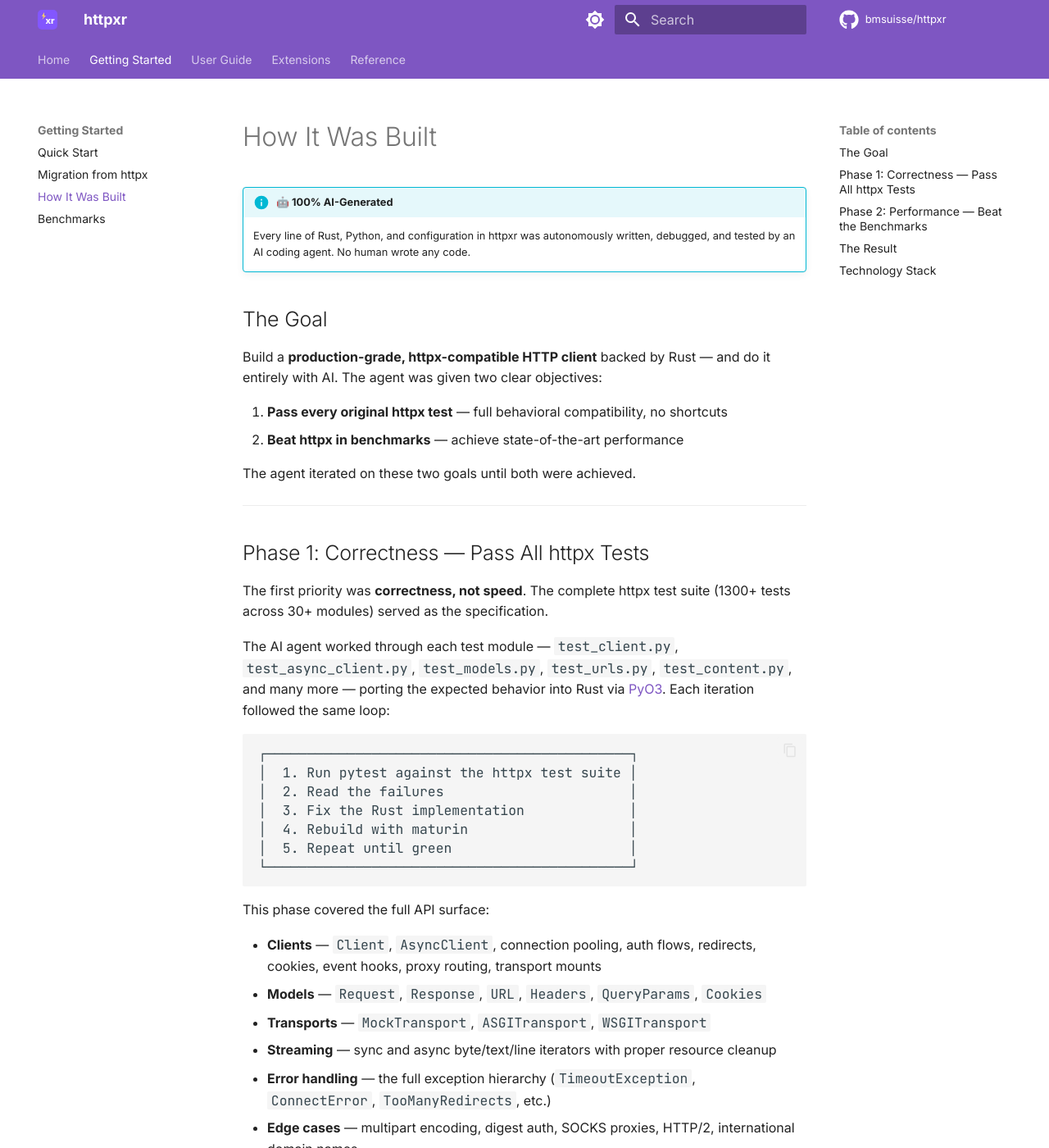
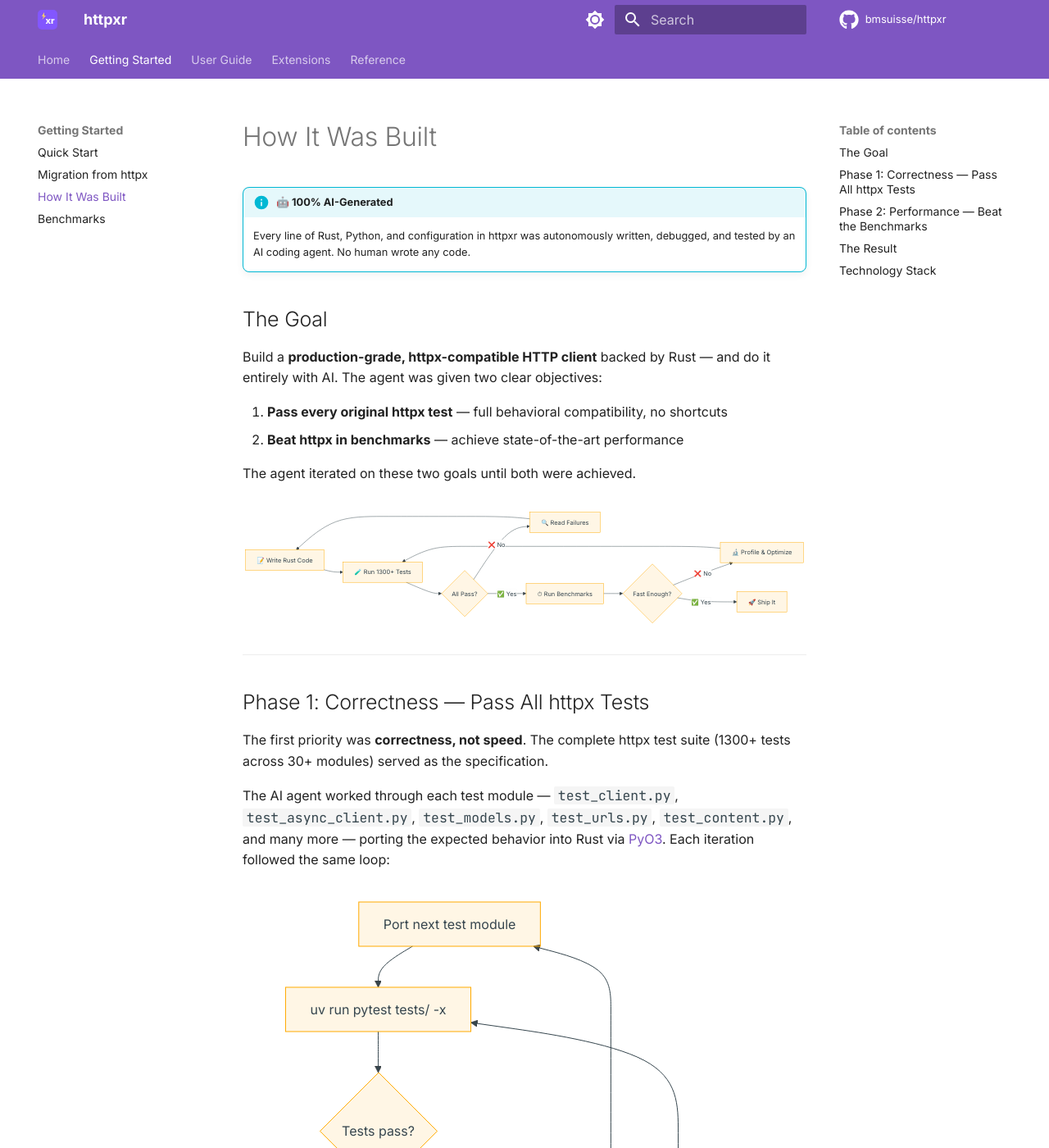
Before and after one commit to bmsuisse/httpxr, an MkDocs documentation site: the page built from docs/how-it-was-built.md, in a window 1280 px wide and 1400 px high. Shown: the whole window at 82% size. Built offline with MkDocs 1.6.1 and Material for MkDocs 9.7.7, drawn with Linux system fonts in a browser that asks for light colours; comment, search, counter and statistics services are not loaded; some of the changed text lies outside the part shown.

Commit message:
docs: enhance with mermaid charts, dark mode iframe, tabbed install, comparison tables

````diff
--- a/docs/assets/extra.css
+++ b/docs/assets/extra.css
@@ -111,3 +111,36 @@
   font-size: 1rem;
   padding: 0.5rem 1rem;
 }
+
+/* Benchmark chart iframe */
+iframe {
+  background: #fff;
+  border-radius: 8px;
+  border: 1px solid var(--md-default-fg-color--lightest) !important;
+  box-shadow: 0 2px 8px rgba(0, 0, 0, 0.08);
+  margin: 1rem 0;
+}
+
+[data-md-color-scheme="slate"] iframe {
+  background: #1e1e2e;
+  box-shadow: 0 2px 8px rgba(0, 0, 0, 0.3);
+  filter: invert(0.88) hue-rotate(180deg);
+}
+
+/* Mermaid diagram tweaks */
+.mermaid {
+  margin: 1.5rem 0;
+}
+
+/* Admonition styling */
+.md-typeset .admonition,
+.md-typeset details {
+  border-radius: 8px;
+}
+
+/* Tables */
+.md-typeset table:not([class]) {
+  border-radius: 8px;
+  overflow: hidden;
+  box-shadow: 0 1px 4px rgba(0, 0, 0, 0.06);
+}
--- a/docs/how-it-was-built.md
+++ b/docs/how-it-was-built.md
@@ -12,6 +12,19 @@ Build a **production-grade, httpx-compatible HTTP client** backed by Rust — an
 
 The agent iterated on these two goals until both were achieved.
 
+```mermaid
+flowchart LR
+    A["📝 Write Rust Code"] --> B["🧪 Run 1300+ Tests"]
+    B --> C{"All Pass?"}
+    C -->|"❌ No"| D["🔍 Read Failures"]
+    D --> A
+    C -->|"✅ Yes"| E["⏱ Run Benchmarks"]
+    E --> F{"Fast Enough?"}
+    F -->|"❌ No"| G["🔬 Profile & Optimize"]
+    G --> B
+    F -->|"✅ Yes"| H["🚀 Ship It"]
+```
+
 ---
 
 ## Phase 1: Correctness — Pass All httpx Tests
@@ -20,14 +33,16 @@ The first priority was **correctness, not speed**. The complete httpx test suite
 
 The AI agent worked through each test module — `test_client.py`, `test_async_client.py`, `test_models.py`, `test_urls.py`, `test_content.py`, and many more — porting the expected behavior into Rust via [PyO3](https://pyo3.rs/). Each iteration followed the same loop:
 
-```
-┌─────────────────────────────────────────────┐
-│  1. Run pytest against the httpx test suite │
-│  2. Read the failures                       │
-│  3. Fix the Rust implementation             │
-│  4. Rebuild with maturin                    │
-│  5. Repeat until green                      │
-└─────────────────────────────────────────────┘
+```mermaid
+flowchart TD
+    A["Port next test module"] --> B["uv run pytest tests/ -x"]
+    B --> C{"Tests pass?"}
+    C -->|"Failures"| D["Read error traceback"]
+    D --> E["Fix Rust impl in src/"]
+    E --> F["maturin develop --release"]
+    F --> B
+    C -->|"All green ✅"| G["Move to next module"]
+    G --> A
 ```
 
 This phase covered the full API surface:
@@ -54,16 +69,21 @@ Three scenarios were measured: **single GET**, **50 sequential GETs**, and **50
 
 The agent then iterated on the Rust transport layer:
 
-```
-┌──────────────────────────────────────────────┐
-│  1. Run the full benchmark suite             │
-│  2. Profile the hot path (Python → Rust)     │
-│  3. Identify bottlenecks                     │
-│  4. Optimize (reduce allocations, GIL time,  │
-│     batch operations, connection reuse)      │
-│  5. Verify tests still pass                  │
-│  6. Repeat until state-of-the-art            │
-└──────────────────────────────────────────────┘
+```mermaid
+flowchart TD
+    A["Run benchmark suite"] --> B["Profile hot path"]
+    B --> C["Identify bottleneck"]
+    C --> D["Implement optimization"]
+    D --> E["uv run pytest tests/ -x"]
+    E --> F{"Tests still pass?"}
+    F -->|"❌ Regression"| G["Revert & fix"]
+    G --> E
+    F -->|"✅ Green"| H["Re-run benchmarks"]
+    H --> I{"Faster?"}
+    I -->|"Yes"| J["Keep optimization"]
+    J --> A
+    I -->|"No"| K["Revert"]
+    K --> A
 ```
 
 Key optimizations the agent discovered and applied:
````
Also changed, not shown: docs/extensions.md (+9 -0 lines), docs/quickstart.md (+31 -6 lines).
